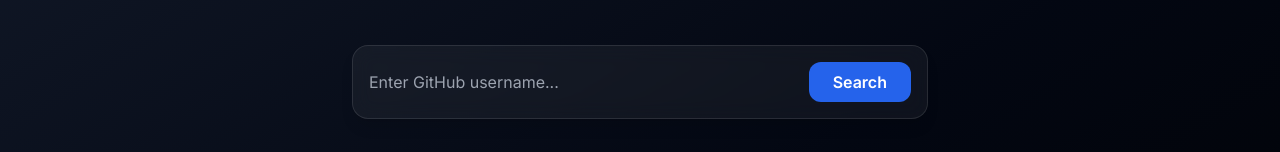
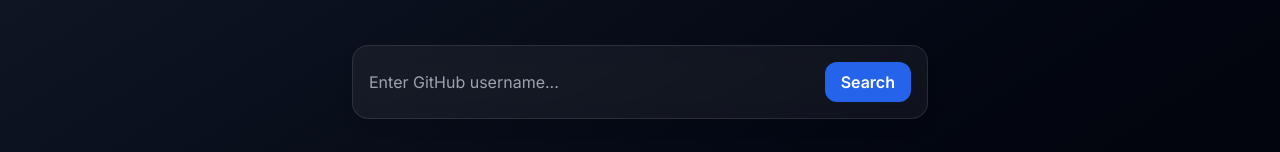
Before and after one commit to Harshh-byte/GitHub-Profile-Finder, a plain HTML site: page index.html in a window 1280 px wide. Shown: the part 135-287 px from the top of the page. Drawn offline with nearby package versions, Linux system fonts and the light colour scheme; no server answers.

Commit message:
button fix

```diff
--- a/index.html
+++ b/index.html
@@ -47,7 +47,7 @@
         class="username-input flex-grow bg-transparent text-white placeholder-gray-400 border-none focus:outline-none"
       />
       <button
-        class="search bg-blue-600 hover:bg-blue-700 text-white font-semibold px-6 py-2 rounded-xl transition-all duration-300">
+        class="search bg-blue-600 hover:bg-blue-700 text-white font-semibold px-4 py-2 rounded-xl transition-all duration-300">
         Search
       </button>
     </div>
```
